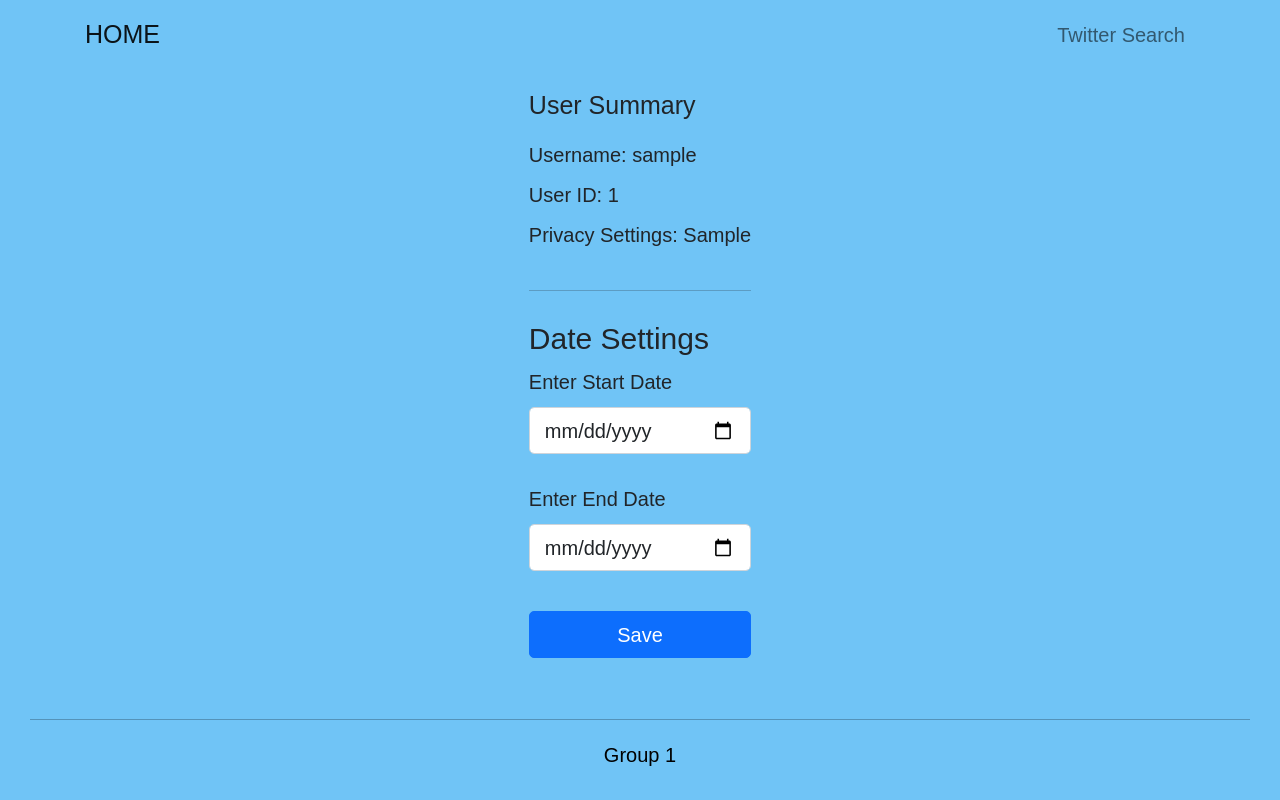
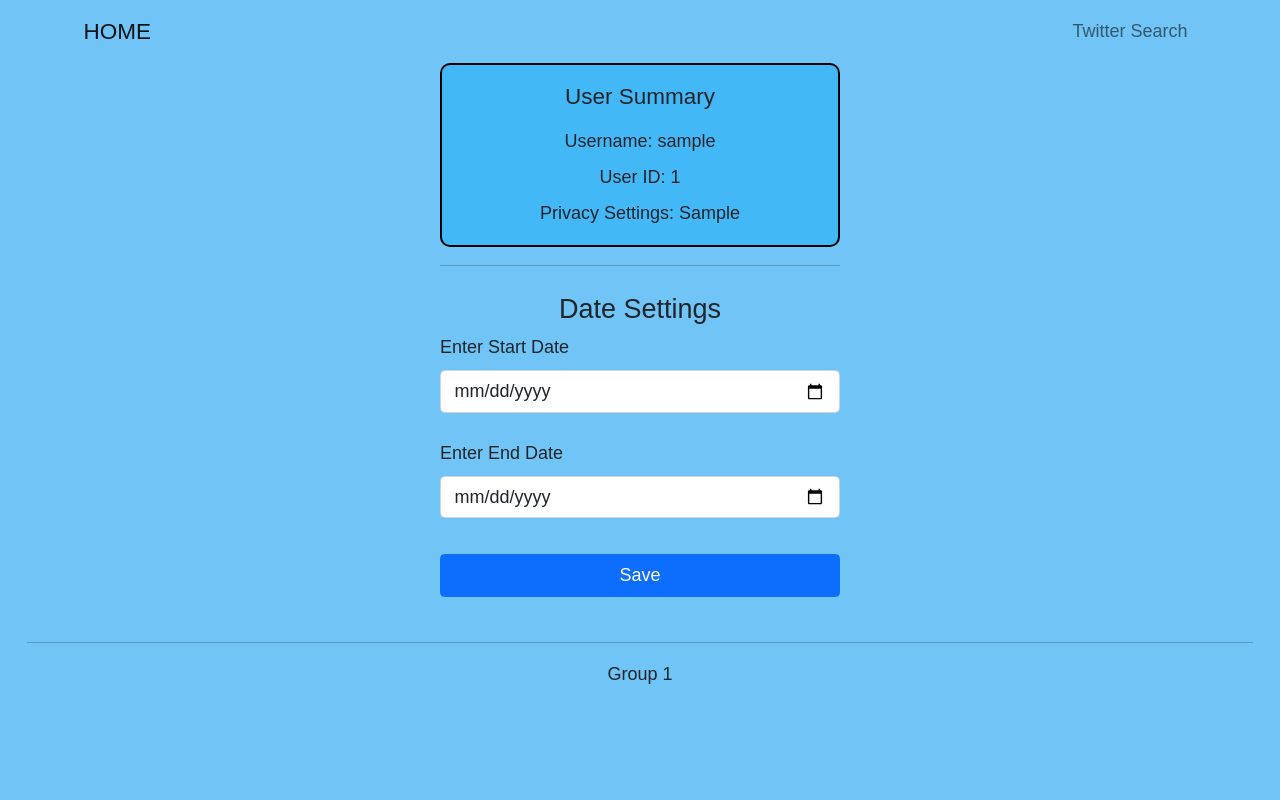
Before and after one commit to AE0L/cnn-lstm-research, a Django app: template tweet_tester/twitter/templates/date.html in a window 1280 px wide. Run offline with Django 3.2, Linux system fonts and the light colour scheme; the template is opened without the code that fills it: most values are stand-ins (such as "Sample title", 1, 10 or a date in 2020).

Commit message:
Update style.css

```diff
--- a/tweet_tester/twitter/static/style.css
+++ b/tweet_tester/twitter/static/style.css
@@ -1,12 +1,12 @@
 *{
 	font-family: Arial, sans-serif;
-	font-size: 20px;
+	font-size: 18px;
 
 }
 body{
 	background-color: #70C4F6;
 }
-h1{
+h4{
 	text-align: center;
 }
 button{
@@ -15,7 +15,26 @@ button{
 button:hover[type="submit"]{
 	background-color: #1CA4F4;
 }
-footer {
+.div_info{
+	width: 400px;
+	height: 50%;
+	background-color: #43b8f7;
+	border-radius: 10px;
+	text-align: center;
+	padding: auto;
+	box-sizing: border-box;
+	border: black 2px solid;
+}
+
+#footer {
+	left: 0;
+	bottom: 0;
+	width: 100%;
+	background-color: #70C4F6;
+	color: black;
+	text-align: center;
+}
+#index_footer {
 	position: fixed;
 	left: 0;
 	bottom: 0;
```
